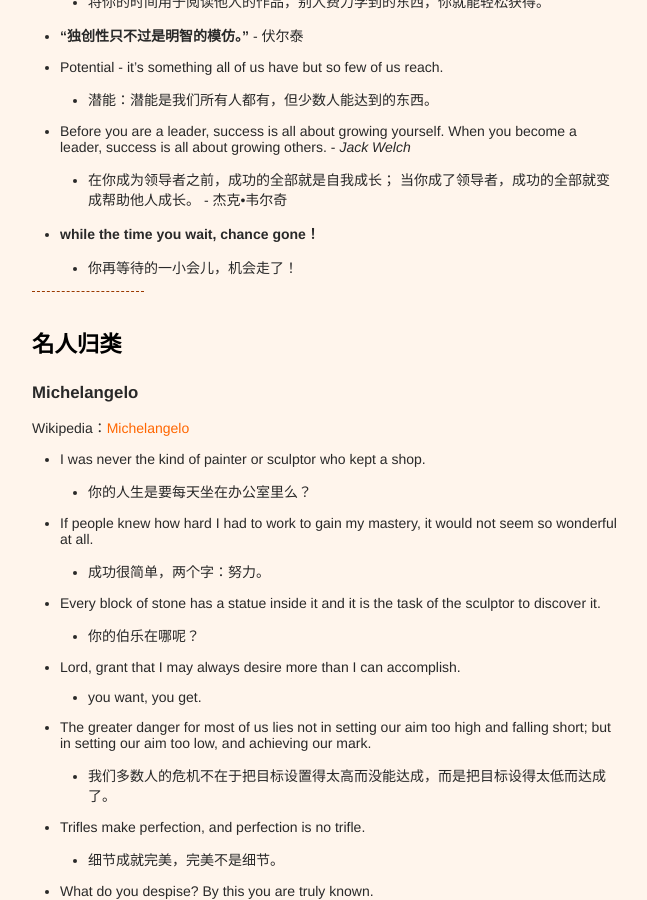
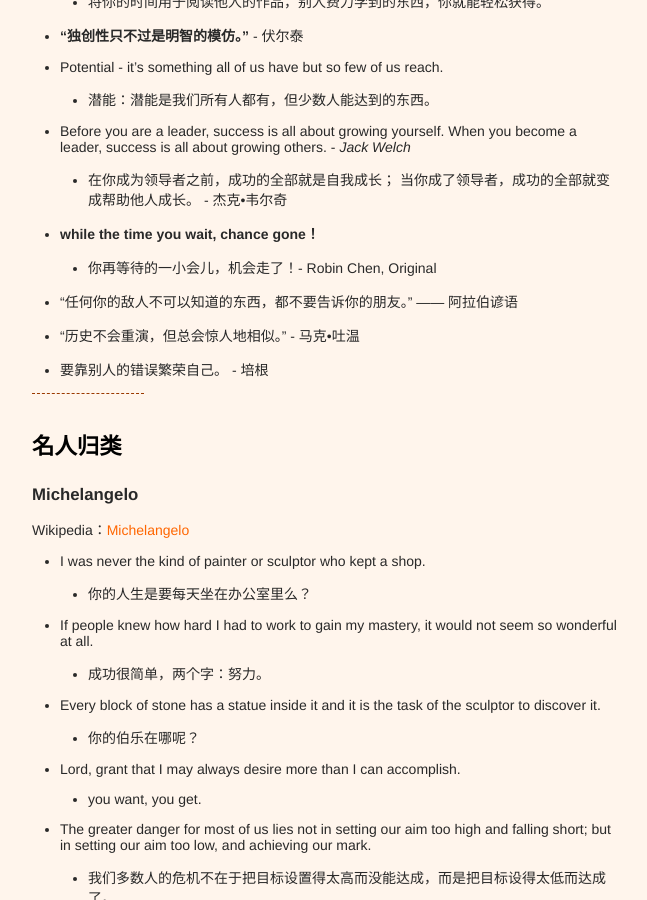
Before and after one commit to xianyuxmu/xianyuxmu.github.io, a Jekyll site: the page built from _posts/2017-06-17-chicken-soup.md, in a window 1280 px wide and 900 px high, scrolled down 6946 px. Shown: the whole window, without its empty margins (314-961 px from the left). Built offline with Jekyll 4.4.1, drawn with Linux system fonts in a browser that asks for light colours; comment, search, counter and statistics services are not loaded; some of the changed text lies outside the part shown.

Commit message:
new soup

```diff
--- a/_posts/2017-06-17-chicken-soup.md
+++ b/_posts/2017-06-17-chicken-soup.md
@@ -191,7 +191,10 @@ tags:
 - Before you are a leader, success is all about growing yourself. When you become a leader, success is all about growing others. - *Jack Welch*
 	- 在你成为领导者之前，成功的全部就是自我成长； 当你成了领导者，成功的全部就变成帮助他人成长。 - 杰克•韦尔奇
 - **while the time you wait, chance gone！**
-	- 你再等待的一小会儿，机会走了！
+	- 你再等待的一小会儿，机会走了！- Robin Chen, Original
+- “任何你的敌人不可以知道的东西，都不要告诉你的朋友。” —— 阿拉伯谚语
+- “历史不会重演，但总会惊人地相似。” - 马克•吐温
+- 要靠别人的错误繁荣自己。 - 培根
 
 
 ----
@@ -315,6 +318,7 @@ Wikipedia：[Michelangelo](https://en.wikipedia.org/wiki/Michelangelo)
 - - I was seldom able to see an opportunity until it had ceased to be one. - Mark Twain
 - “Give every day the chance to become the most beautiful day of your life.”
 - 远离那些轻视你雄心的人。 - 马克吐温
+- “历史不会重演，但总会惊人地相似。” - 马克•吐温
 
 
 ----
```
Also changed, not shown: _posts/2018-03-01-monthly-reading.md (+1 -0 lines).
